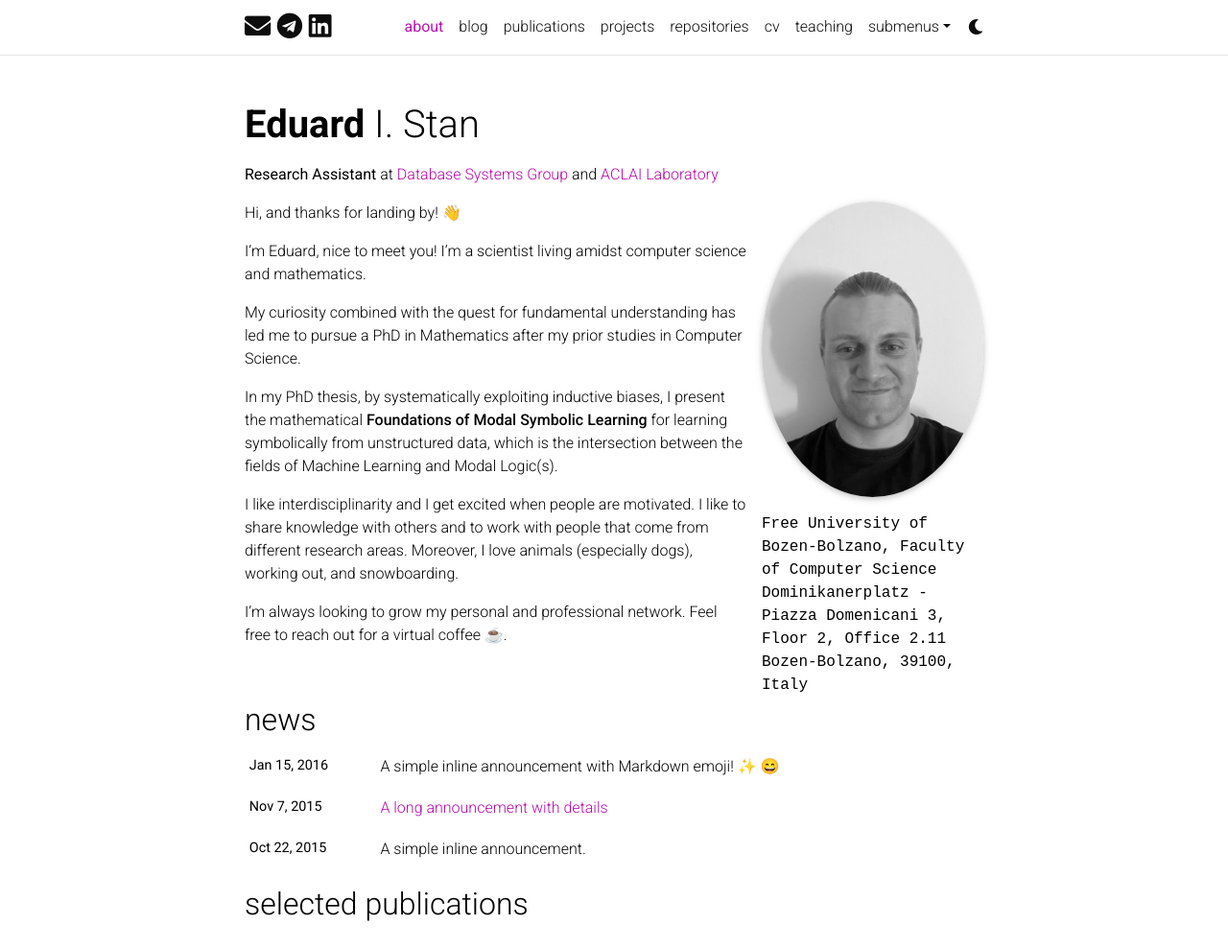
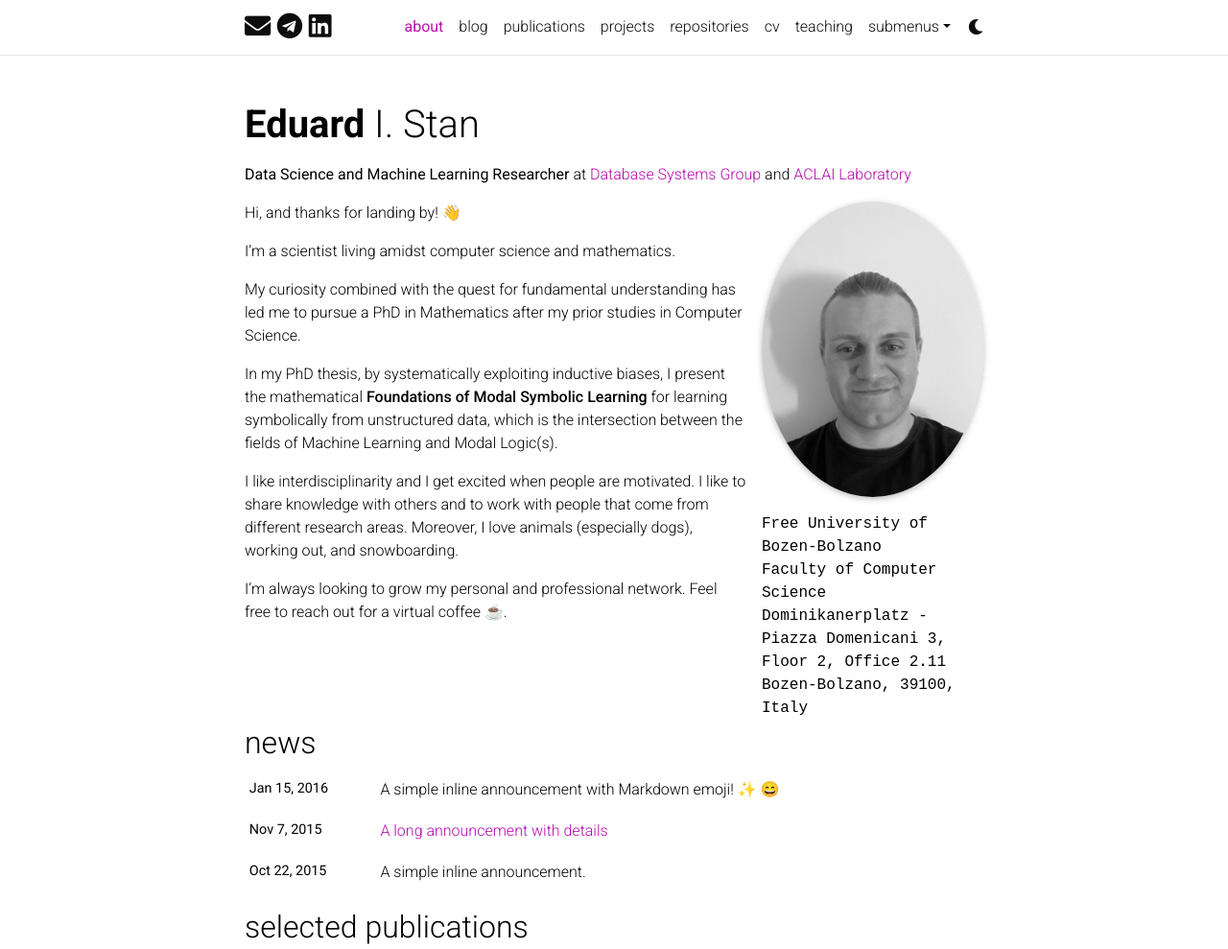
Before and after one commit to eduardstan/eduardstan.github.io, a Jekyll site: the page built from _pages/about.md, in a window 1280 px wide and 1302 px high, cut to the strip 0-989 px from the top of the window. Shown: the whole strip at 96% size. Built offline with Jekyll 4.4.1, drawn with Linux system fonts in a browser that asks for light colours; full-size pictures stand in for the smaller copies a plugin makes; emoji names are drawn with the system emoji font; comment, search, counter and statistics services are not loaded; a style sheet for code colours, icons or effects is not loaded.

Commit message:
Changed affiliation in _pages/about.md

```diff
--- a/_pages/about.md
+++ b/_pages/about.md
@@ -3,14 +3,15 @@ layout: about
 title: about
 permalink: /
 subtitle: >
-    <p><b>Research Assistant</b> at <a href='https://dbs.inf.unibz.it/'>Database Systems Group</a> and <a href='https://aclai.unife.it/en/'>ACLAI Laboratory</a></p>
+    <p><b>Data Science and Machine Learning Researcher</b> at <a href='https://dbs.inf.unibz.it/'>Database Systems Group</a> and <a href='https://aclai.unife.it/en/'>ACLAI Laboratory</a></p>
 
 profile:
   align: right
   image: eduard-grey.jpg
   image_circular: true # crops the image to make it circular
   address: >
-    <p>Free University of Bozen-Bolzano, Faculty of Computer Science</p>
+    <p>Free University of Bozen-Bolzano</p>
+    <p>Faculty of Computer Science</p>
     <p>Dominikanerplatz - Piazza Domenicani 3, Floor 2, Office 2.11</p>
     <p>Bozen-Bolzano, 39100, Italy</p>
 
@@ -21,7 +22,7 @@ social: true  # includes social icons at the bottom of the page
 
 Hi, and thanks for landing by! :wave:
 
-I'm Eduard, nice to meet you! I'm a scientist living amidst computer science and mathematics.
+I'm a scientist living amidst computer science and mathematics.
 
 My curiosity combined with the quest for fundamental understanding has led me to pursue a PhD in Mathematics after my prior studies in Computer Science.
 
```
